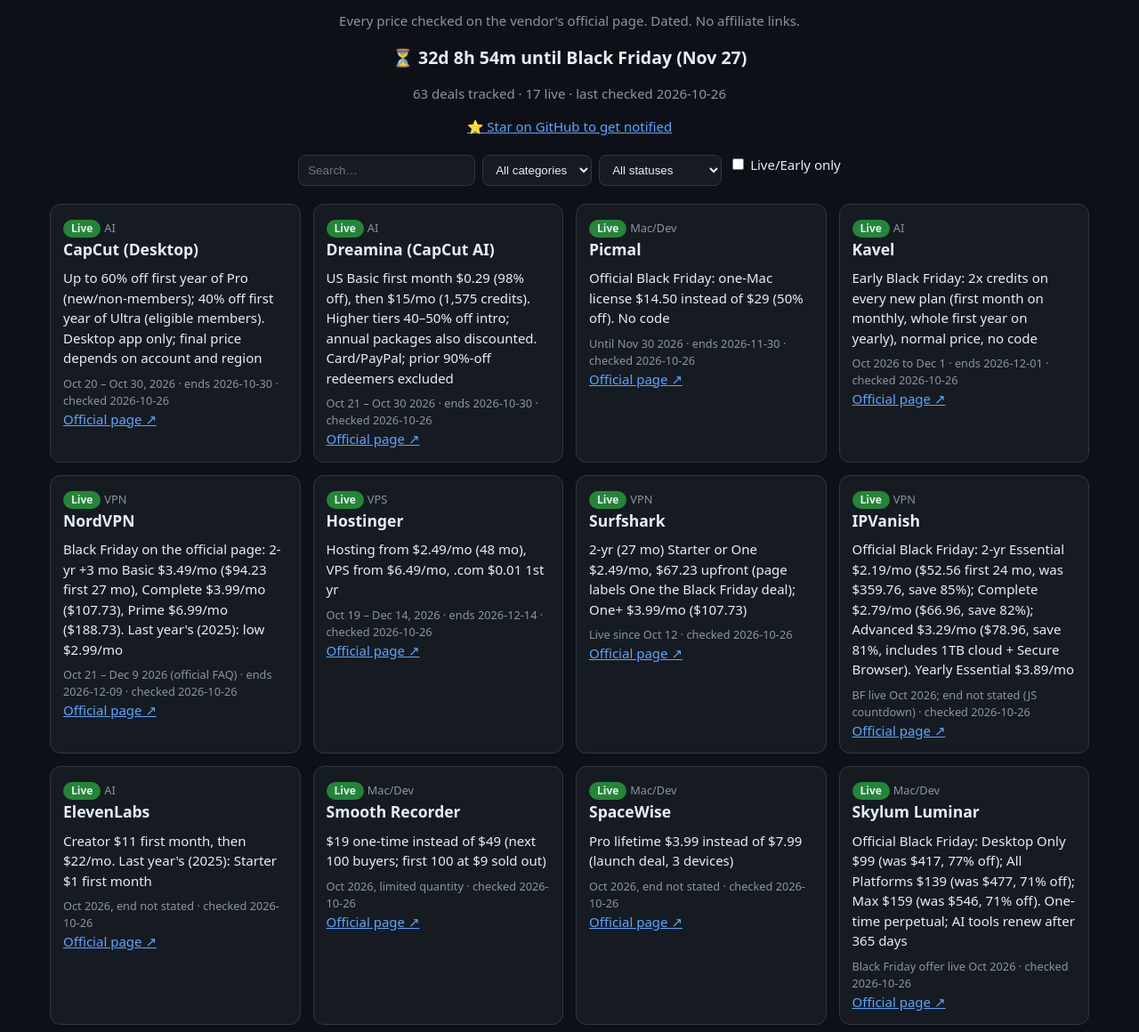
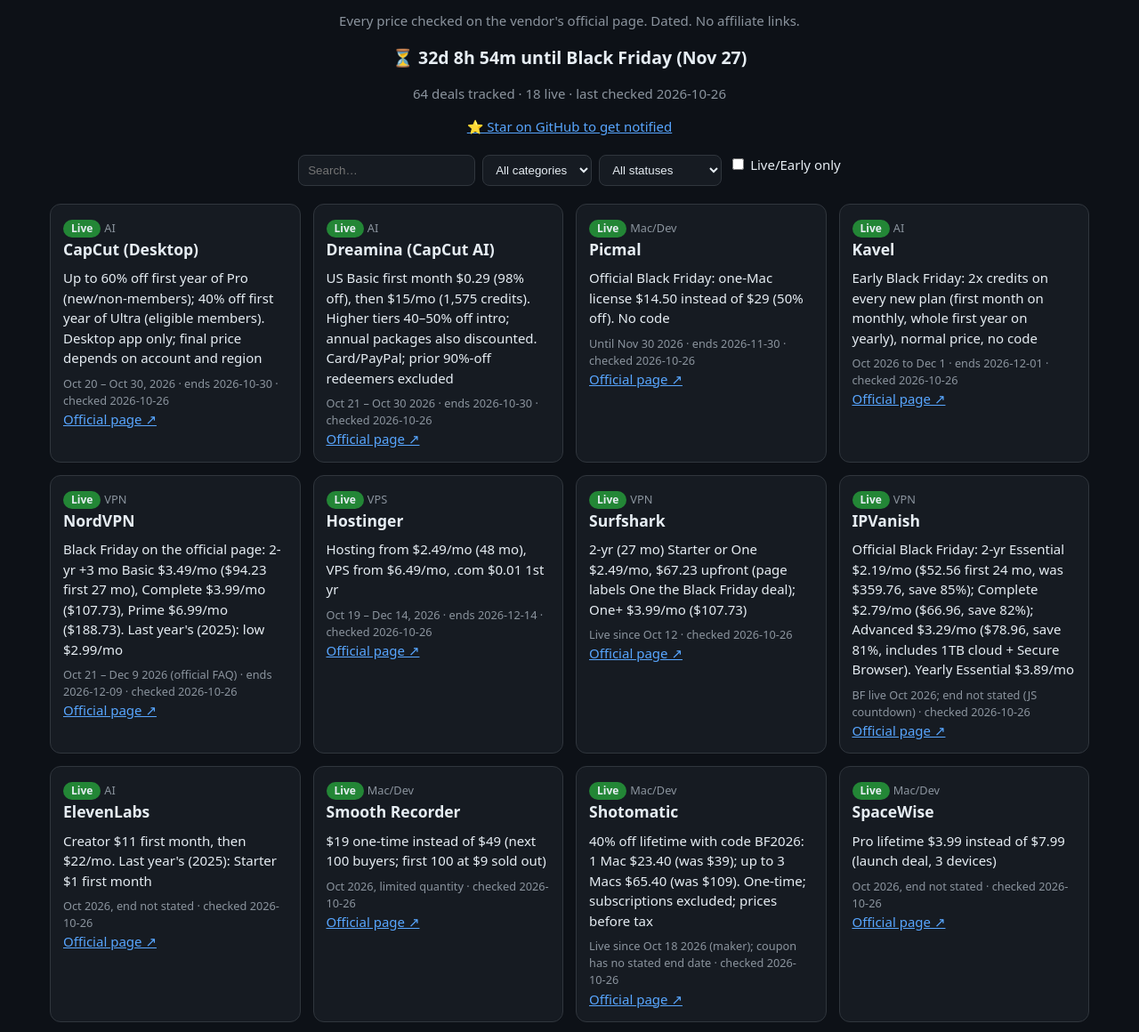
Before and after one commit to thoughtcook/verified-black-friday, a plain HTML site: page docs/index.html in a window 1280 px wide. Shown: the part 97-1257 px from the top of the page at 89% size. Drawn offline with Linux system fonts and the light colour scheme.

Commit message:
Add Shotomatic BF2026 Live from maker issue #1
Verified official pricing with code BF2026 ($23.40 / $65.40 lifetime). First external contribution.

```diff
--- a/data/deals.csv
+++ b/data/deals.csv
@@ -30,6 +30,7 @@
 SEO,Semrush,Not yet,No BF deal yet; annual billing up to 17% off,—,,https://www.semrush.com/prices/,official,2026-10-26
 SEO,Ahrefs,Never discounts,No seasonal sales; annual billing ~17% off,—,,https://help.ahrefs.com/en/articles/1406260-do-you-offer-any-discounts-or-free-trials,official,2026-10-26
 Mac/Dev,Smooth Recorder,Live,$19 one-time instead of $49 (next 100 buyers; first 100 at $9 sold out),"Oct 2026, limited quantity",,https://www.smoothrecorder.com,official,2026-10-26
+Mac/Dev,Shotomatic,Live,40% off lifetime with code BF2026: 1 Mac $23.40 (was $39); up to 3 Macs $65.40 (was $109). One-time; subscriptions excluded; prices before tax,Live since Oct 18 2026 (maker); coupon has no stated end date,,https://www.shotomatic.com/pricing?discount_code=BF2026,official,2026-10-26
 Mac/Dev,SpaceWise,Live,"Pro lifetime $3.99 instead of $7.99 (launch deal, 3 devices)","Oct 2026, end not stated",,https://www.spacewisemac.in/pricing,official,2026-10-26
 Mac/Dev,Vitals,Unverified,Claimed AppSumo lifetime deal (founder's X post only). Not found on AppSumo search on Oct 21 or Oct 22,"Posted Oct 10, 2026",,https://x.com/attacomsian/status/2108834703218561084,report,2026-10-22
 Mac/Dev,Folder Preview Pro,Unverified,A third-party post says 30% off with code BFF2026; the official page shows $9.99 with no sale yet,"Nov 27 – Dec 3, 2026 (claimed)",,https://x.com/IndieMarkdowns/status/2112593838716182670,report,2026-10-26
--- a/data/deals.json
+++ b/data/deals.json
@@ -339,6 +339,17 @@
     "link_type": "official",
     "last_checked": "2026-10-26",
     "ends": ""
+  },
+  {
+    "category": "Mac/Dev",
+    "service": "Shotomatic",
+    "status": "Live",
+    "deal": "40% off lifetime with code BF2026: 1 Mac $23.40 (was $39); up to 3 Macs $65.40 (was $109). One-time; subscriptions excluded; prices before tax",
+    "dates": "Live since Oct 18 2026 (maker); coupon has no stated end date",
+    "ends": "",
+    "link": "https://www.shotomatic.com/pricing?discount_code=BF2026",
+    "link_type": "official",
+    "last_checked": "2026-10-26"
   },
   {
     "category": "Mac/Dev",
--- a/docs/index.html
+++ b/docs/index.html
@@ -30,7 +30,7 @@
 </style></head><body>
 <header><h1>🧾 Verified <span>Black Friday 2026</span> Deals</h1>
 <p class="sub">Every price checked on the vendor's official page. Dated. No affiliate links.</p>
-<div id="cd"></div><p class="sub" id="meta">63 deals tracked · 17 live · last checked 2026-10-26</p>
+<div id="cd"></div><p class="sub" id="meta">64 deals tracked · 18 live · last checked 2026-10-26</p>
 <a href="https://github.com/thoughtcook/verified-black-friday">⭐ Star on GitHub to get notified</a></header>
 <div class="bar"><input id="q" placeholder="Search…"><select id="cat"><option value="">All categories</option></select>
 <select id="st"><option value="">All statuses</option><option>Live</option><option>Early</option><option>Not yet</option><option>Unverified</option><option>Never discounts</option></select>
@@ -46,6 +46,7 @@
 <div class="c"><span class="b Live">Live</span> <span class="cat">VPN</span><h3>IPVanish</h3><div class="d">Official Black Friday: 2-yr Essential $2.19/mo ($52.56 first 24 mo, was $359.76, save 85%); Complete $2.79/mo ($66.96, save 82%); Advanced $3.29/mo ($78.96, save 81%, includes 1TB cloud + Secure Browser). Yearly Essential $3.89/mo</div><div class="cat">BF live Oct 2026; end not stated (JS countdown) · checked 2026-10-26</div><a href="https://www.ipvanish.com/black-friday/" rel="noopener nofollow" target="_blank">Official page ↗</a></div>
 <div class="c"><span class="b Live">Live</span> <span class="cat">AI</span><h3>ElevenLabs</h3><div class="d">Creator $11 first month, then $22/mo. Last year&#x27;s (2025): Starter $1 first month</div><div class="cat">Oct 2026, end not stated · checked 2026-10-26</div><a href="https://elevenlabs.io/pricing" rel="noopener nofollow" target="_blank">Official page ↗</a></div>
 <div class="c"><span class="b Live">Live</span> <span class="cat">Mac/Dev</span><h3>Smooth Recorder</h3><div class="d">$19 one-time instead of $49 (next 100 buyers; first 100 at $9 sold out)</div><div class="cat">Oct 2026, limited quantity · checked 2026-10-26</div><a href="https://www.smoothrecorder.com" rel="noopener nofollow" target="_blank">Official page ↗</a></div>
+<div class="c"><span class="b Live">Live</span> <span class="cat">Mac/Dev</span><h3>Shotomatic</h3><div class="d">40% off lifetime with code BF2026: 1 Mac $23.40 (was $39); up to 3 Macs $65.40 (was $109). One-time; subscriptions excluded; prices before tax</div><div class="cat">Live since Oct 18 2026 (maker); coupon has no stated end date · checked 2026-10-26</div><a href="https://www.shotomatic.com/pricing?discount_code=BF2026" rel="noopener nofollow" target="_blank">Official page ↗</a></div>
 <div class="c"><span class="b Live">Live</span> <span class="cat">Mac/Dev</span><h3>SpaceWise</h3><div class="d">Pro lifetime $3.99 instead of $7.99 (launch deal, 3 devices)</div><div class="cat">Oct 2026, end not stated · checked 2026-10-26</div><a href="https://www.spacewisemac.in/pricing" rel="noopener nofollow" target="_blank">Official page ↗</a></div>
 <div class="c"><span class="b Live">Live</span> <span class="cat">Mac/Dev</span><h3>Skylum Luminar</h3><div class="d">Official Black Friday: Desktop Only $99 (was $417, 77% off); All Platforms $139 (was $477, 71% off); Max $159 (was $546, 71% off). One-time perpetual; AI tools renew after 365 days</div><div class="cat">Black Friday offer live Oct 2026 · checked 2026-10-26</div><a href="https://skylum.com/luminar/pricing" rel="noopener nofollow" target="_blank">Official page ↗</a></div>
 <div class="c"><span class="b Early">Early</span> <span class="cat">VPN</span><h3>ExpressVPN</h3><div class="d">2-yr Basic $2.99/mo +4 mo ($83.72 upfront). Last year&#x27;s (2025): $2.44/mo final week</div><div class="cat">Oct 2026, end not stated · checked 2026-10-26</div><a href="https://www.expressvpn.com/pricing" rel="noopener nofollow" target="_blank">Official page ↗</a></div>
```
Also changed, not shown: 2 other files.
